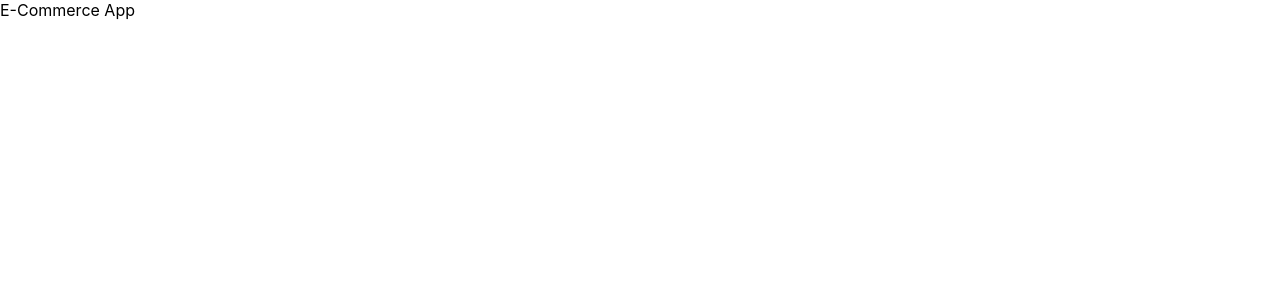
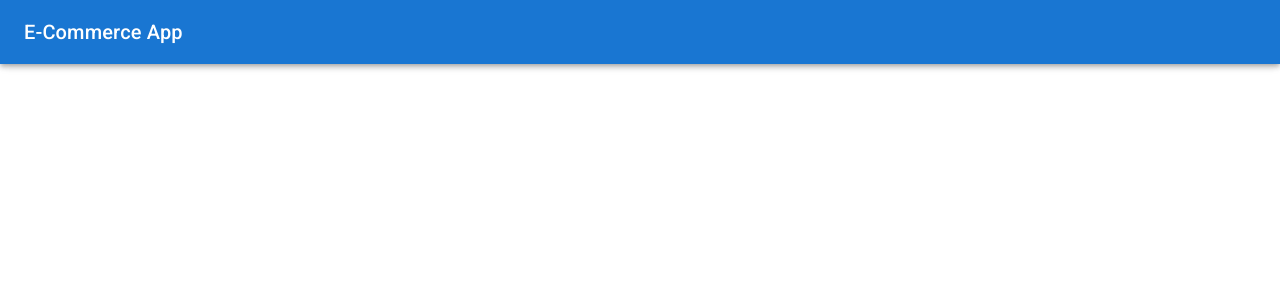
Before and after one commit to tprloucks/ecommerce-site-class, a React (Create React App) app: page / in a window 1280 px wide. Shown: the top 300 px of the page. Built offline with nearby package versions, Linux system fonts and the light colour scheme.

Commit message:
working on adding a header with MUI

```diff
--- a/public/index.html
+++ b/public/index.html
@@ -23,6 +23,7 @@
       Learn how to configure a non-root public URL by running `npm run build`.
     -->
     <title>E-Commerce App</title>
+    <link rel="stylesheet" href="https://fonts.googleapis.com/css?family=Roboto:300,400,500,700&display=swap" />
 </head>
 
 <body>
--- a/src/App.js
+++ b/src/App.js
@@ -1,11 +1,13 @@
 import React from 'react'
+import Homepage from './pages/Homepage'
 
 function App() {
   return (
     <div>
       E-Commerce App
+    <Homepage/>
     </div>
   )
-}
+  }
 
 export default App
--- /dev/null
+++ b/src/components/Header.js
@@ -0,0 +1,20 @@
+import { AppBar, Toolbar, Typography } from '@mui/material'
+import { Box } from '@mui/system'
+import React from 'react'
+
+const Header = () => {
+    return (
+        <Box>
+            <AppBar>
+                <Toolbar>
+                    <Typography variant="h6" component="div" sx={{ flexGrow: 1 }}>
+                        E-Commerce App
+                    </Typography>
+                </Toolbar>
+            </AppBar>
+        </Box>
+
+    )
+}
+
+export default Header
--- /dev/null
+++ b/src/pages/Homepage.js
@@ -0,0 +1,13 @@
+import React, { Fragment } from 'react'
+import Header from '../components/Header'
+
+const Homepage = () => {
+    return (
+        <Fragment>
+            <Header />
+            Hello
+        </Fragment>
+    )
+}
+
+export default Homepage
```
Also changed, not shown: package.json (+7 -0 lines), src/components/Footer.js (added), 1 other file (tests, documents, lock files or other folders).
